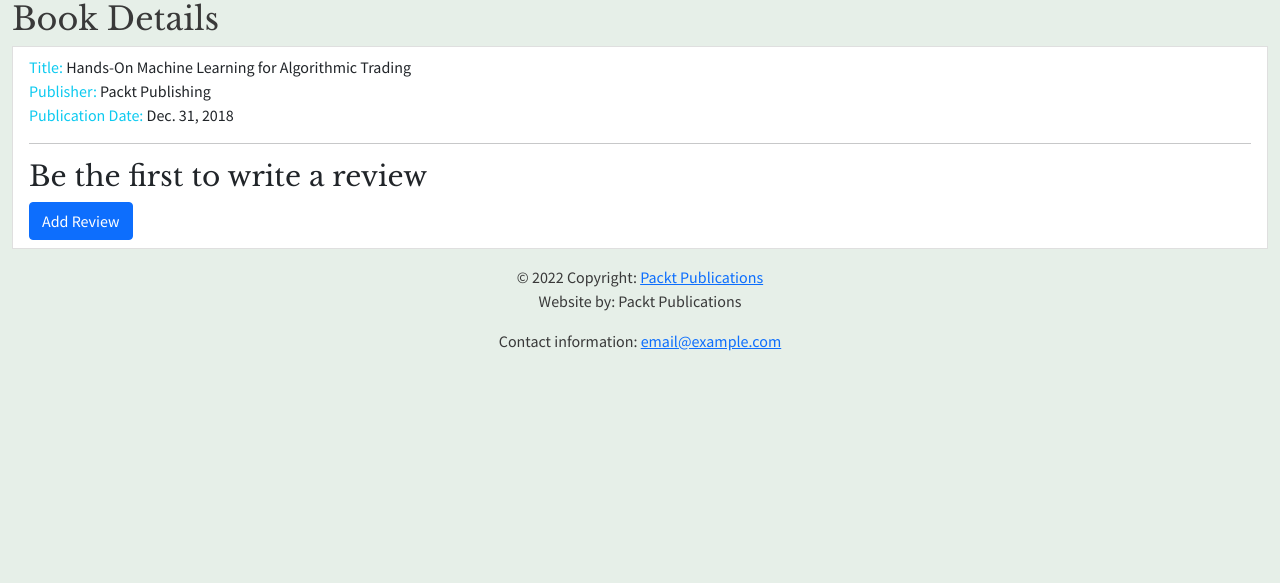
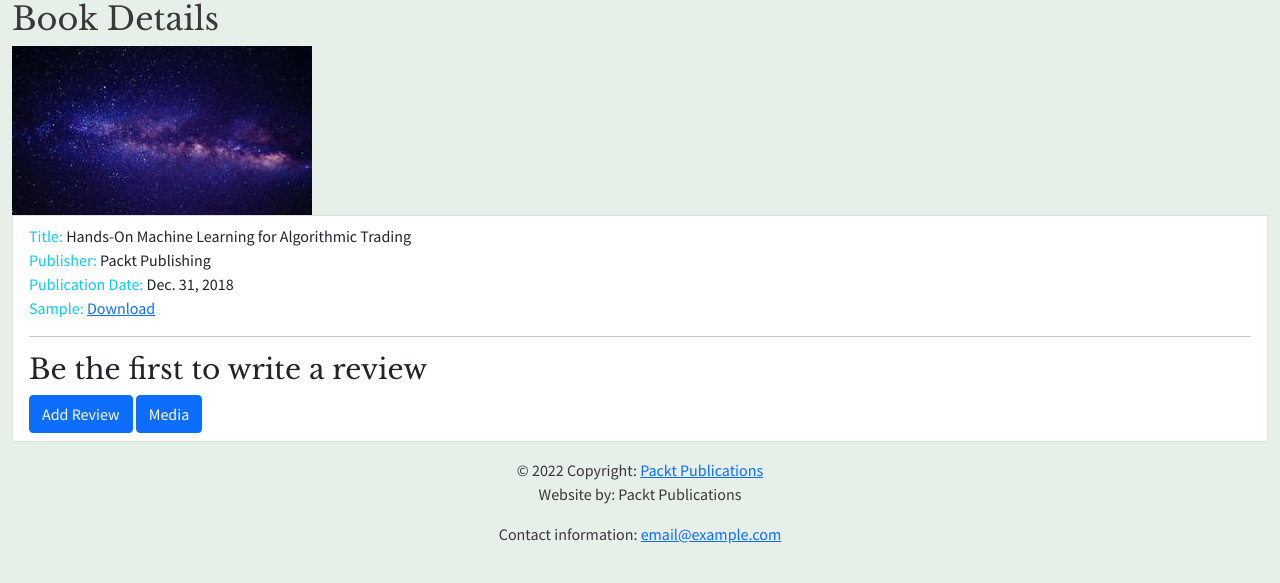
Before and after one commit to Chino57/bookr, a Django app: page /books/2/ in a window 1280 px wide. Shown: the part 100-683 px from the top of the page. Run offline with Django 4.2, Linux system fonts and the light colour scheme; data comes from the database, SQL or seed files in the repository; both versions use the stored data as it was after the commit.

Commit message:
add media serving and file uploads
added Filefield and ImageField for Book model for display cover and
sample

```diff
--- a/bookr/settings.py
+++ b/bookr/settings.py
@@ -124,3 +124,7 @@
 DEFAULT_AUTO_FIELD = 'django.db.models.BigAutoField'
 
 STATICFILES_DIRS = [os.path.join(BASE_DIR, 'static')]
+
+MEDIA_ROOT = os.path.join(BASE_DIR, 'media')
+
+MEDIA_URL = "/media/"
--- a/bookr/urls.py
+++ b/bookr/urls.py
@@ -15,8 +15,14 @@
 """
 from django.contrib import admin
 from django.urls import path, include
+from django.conf import settings
+from django.conf.urls.static import static
 
 urlpatterns = [
     path('admin/', admin.site.urls),
     path('', include('reviews.urls'))
 ]
+
+if settings.DEBUG:
+    urlpatterns += static(settings.MEDIA_URL,
+                          document_root=settings.MEDIA_ROOT)
--- a/reviews/forms.py
+++ b/reviews/forms.py
@@ -1,6 +1,6 @@
 from django import forms
 from django.core.exceptions import ValidationError
-from .models import Publisher, Review
+from .models import Publisher, Review,Book
 
 RADIO_CHOICES = (("Value One", "Value One Display"),
                  ("Value Two", "Text For Value Two"),
@@ -75,9 +75,16 @@
         model = Publisher
         fields = "__all__"
 
+
 class ReviewForm(forms.ModelForm):
     class Meta:
         model = Review
         exclude = ("date_edited", "book")
 
     rating = forms.IntegerField(min_value=0, max_value=5)
+
+
+class BookMediaForm(forms.ModelForm):
+    class Meta:
+        model = Book
+        fields = ("cover", "sample")
--- a/reviews/models.py
+++ b/reviews/models.py
@@ -10,6 +10,7 @@
     def __str__(self):
         return self.name
 
+
 class Book(models.Model):
     """A published book."""
     title = models.CharField(max_length=70,help_text="The title of the book.")
@@ -17,6 +18,8 @@
     isbn = models.CharField(max_length=20, verbose_name="ISBN number of the book.")
     publisher = models.ForeignKey(Publisher, on_delete=models.CASCADE)
     contributors = models.ManyToManyField('Contributor', through="BookContributor")
+    cover = models.ImageField(null=True, blank=True, upload_to="book_covers/")
+    sample = models.FileField(null=True, blank=True, upload_to="book_samples/")
 
     def __str__(self):
         return "{} ({})".format(self.title, self.isbn)
--- a/reviews/templates/reviews/book_details.html
+++ b/reviews/templates/reviews/book_details.html
@@ -3,6 +3,10 @@
 {% block content %}
 
     <h2>Book Details</h2>
+    {% if book.cover %}
+        <img src="{{ book.cover.url }}">
+        <br>
+    {% endif %}
     <li class="list-group-item">
         <span class="text-info">Title: </span> <span>{{ book.title }}</span>
         <br>
@@ -10,6 +14,11 @@
         <br>
         <span class="text-info">Publication Date: </span> <span>{{ book.publication_date }}</span>
         <br>
+        {% if book.sample %}
+            <span class="text-info">Sample:</span>
+        <span><a href="{{ book.sample.url }}">Download</a></span>
+        <br>
+        {% endif %}
         {% if not reviews %}
             <hr>
             <h3>Be the first to write a review</h3>
@@ -37,4 +46,5 @@
             </ul>
     {% endif %}
         <a class="btn btn-primary" href="{% url 'review_create' book.pk %}">Add Review</a>
+        <a class="btn btn-primary" href="{% url 'book_media' book.pk %}">Media </a>
 {% endblock %}
--- a/reviews/templates/reviews/instance-form.html
+++ b/reviews/templates/reviews/instance-form.html
@@ -17,7 +17,7 @@
     New {{ model_type }}
     {% endif %}
 </h2>
-<form method="post">
+<form method="post" {% if is_file_upload %} enctype="multipart/form-data"{% endif %}>
     {% csrf_token %}
     {{ form.as_p }}
     <p>
--- a/reviews/urls.py
+++ b/reviews/urls.py
@@ -12,4 +12,5 @@
     path('publishers/new/', views.publisher_edit, name='publisher_create'),
     path('books/<int:book_pk>/reviews/new', views.review_edit,name='review_create'),
     path('books/<int:book_pk>/reviews/<int:review_pk>', views.review_edit, name='review_edit'),
+    path('books/<int:pk>/media', views.book_media, name='book_media')
 ]
--- a/reviews/views.py
+++ b/reviews/views.py
@@ -5,7 +5,10 @@
 from .models import Book, Review, Contributor, Publisher
 from .utils import average_rating
 
-from .forms import SearchForm, PublisherForm, ReviewForm
+from .forms import SearchForm, PublisherForm, ReviewForm, BookMediaForm
+from io import BytesIO
+from PIL import Image
+from django.core.files.images import ImageFile
 
 
 def index(request):
@@ -124,3 +127,26 @@
 
     return render(request, "reviews/instance-form.html", {"instance": review, "model_type": "Review", "form": form,
                                                           "related_model_type": Book, "related_instance": book})
+
+
+def book_media(request,pk):
+    book = get_object_or_404(Book, pk=pk)
+    if request.method == "POST":
+        form = BookMediaForm(request.POST, request.FILES, instance=book)
+        if form.is_valid():
+            book = form.save(False)
+            cover = form.cleaned_data.get("cover")
+            if cover:
+                image = Image.open(cover)
+                image.thumbnail((300, 300))
+                image_data = BytesIO()
+                image.save(fp=image_data, format=cover.image.format)
+                image_file = ImageFile(image_data)
+                book.cover.save(cover.name, image_file)
+                book.save()
+                messages.success(request, "Book \"{}\" was successfully updated".format(book))
+            return redirect("book_detail", pk)
+    else:
+        form = BookMediaForm(instance=book)
+    return render(request, "reviews/instance-form.html", {"form": form, "instance": book, "model_type": "Book",
+                                                          "is_file_upload": True})
```
Also changed, not shown: db.sqlite3, media/book_covers/espace.jpg (added), reviews/migrations/0003_book_cover_book_sample_and_more.py (added), 1 other file.
